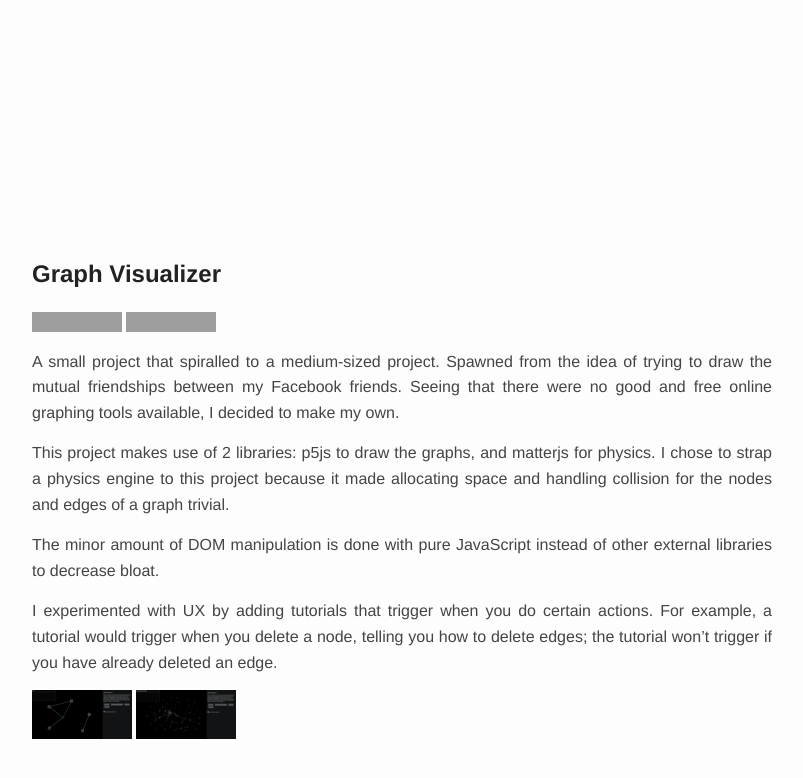
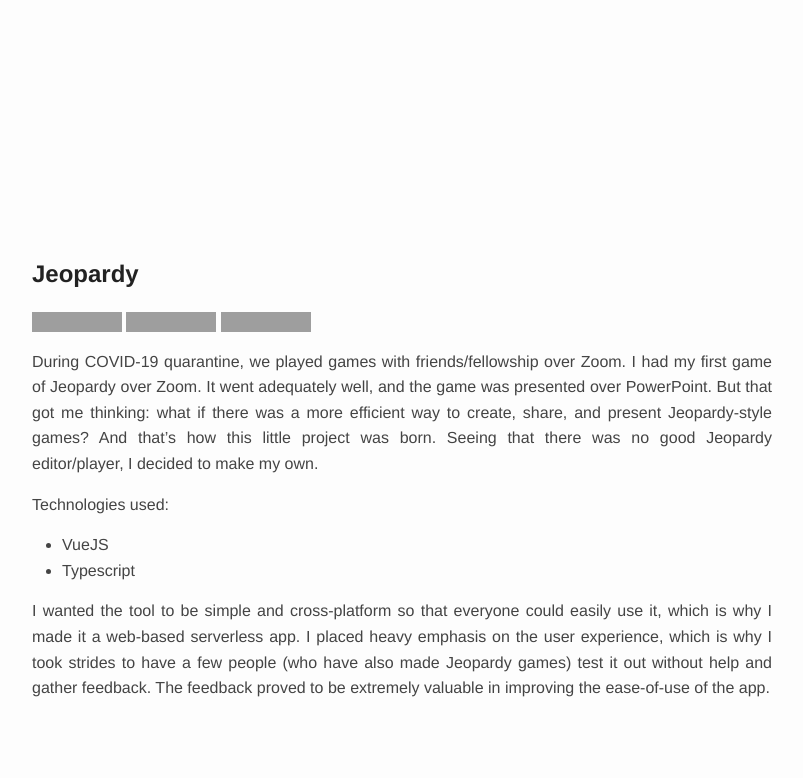
Before and after one commit to chuck-sys/personal-site, a Jekyll site: the page built from portfolio.md, in a window 1280 px wide and 900 px high, scrolled down 1000 px. Shown: the top 778 px of the window, without its empty margins (238-1041 px from the left). Built offline with Jekyll 4.4.1, drawn with Linux system fonts in a browser that asks for light colours; grey boxes are pictures that could not be loaded.

Commit message:
feat: add jeopardy to portfolio

```diff
--- a/portfolio.md
+++ b/portfolio.md
@@ -67,6 +67,38 @@
 [r2-online-img]: https://img.shields.io/website?style=for-the-badge&url=https%3A%2F%2Frocket2.ubclaunchpad.com%2F
 [r2-online]: https://rocket2.ubclaunchpad.com/
 [r2-medium]: https://medium.com/ubc-launch-pad-software-engineering-blog/rocket-2-and-the-importance-of-good-software-development-practices-documentation-and-testing-fe6b7236fce0
+
+# Jeopardy
+
+[![Gitlab][jpd-gl-img]][jpd-gl]
+[![Website][jpd-web-img]][jpd-web]
+[![Youtube][jpd-yt-img]][jpd-yt]
+
+During COVID-19 quarantine, we played games with friends/fellowship over Zoom.
+I had my first game of Jeopardy over Zoom. It went adequately well, and the
+game was presented over PowerPoint. But that got me thinking: what if there was
+a more efficient way to create, share, and present Jeopardy-style games? And
+that's how this little project was born. Seeing that there was no good Jeopardy
+editor/player, I decided to make my own.
+
+Technologies used:
+
+- VueJS
+- Typescript
+
+I wanted the tool to be simple and cross-platform so that everyone could easily
+use it, which is why I made it a web-based serverless app. I placed heavy
+emphasis on the user experience, which is why I took strides to have a few
+people (who have also made Jeopardy games) test it out without help and gather
+feedback. The feedback proved to be extremely valuable in improving the
+ease-of-use of the app.
+
+[jpd-gl-img]: https://img.shields.io/badge/gitlab-graph--visualizer-green.svg?style=for-the-badge
+[jpd-gl]: https://gitlab.com/chucksys/jeopardy-vue
+[jpd-web-img]: https://img.shields.io/website?style=for-the-badge&url=https%3A%2f%2Fjeopardy.cheuksblog.ca
+[jpd-web]: https://jeopardy.cheuksblog.ca
+[jpd-yt-img]: https://img.shields.io/badge/video-youtube-red?style=for-the-badge
+[jpd-yt]: https://youtu.be/RnRrs5neEMo
 
 # Graph Visualizer
 
```
